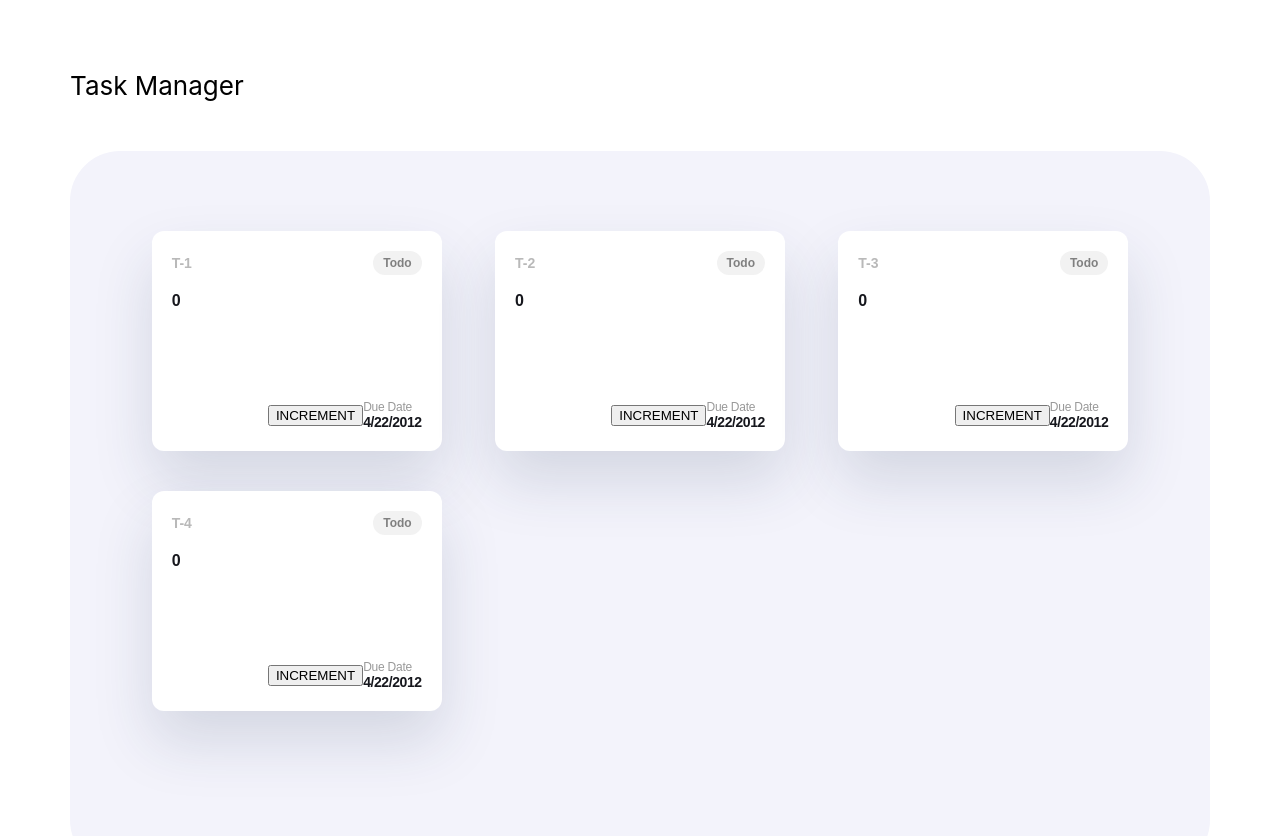
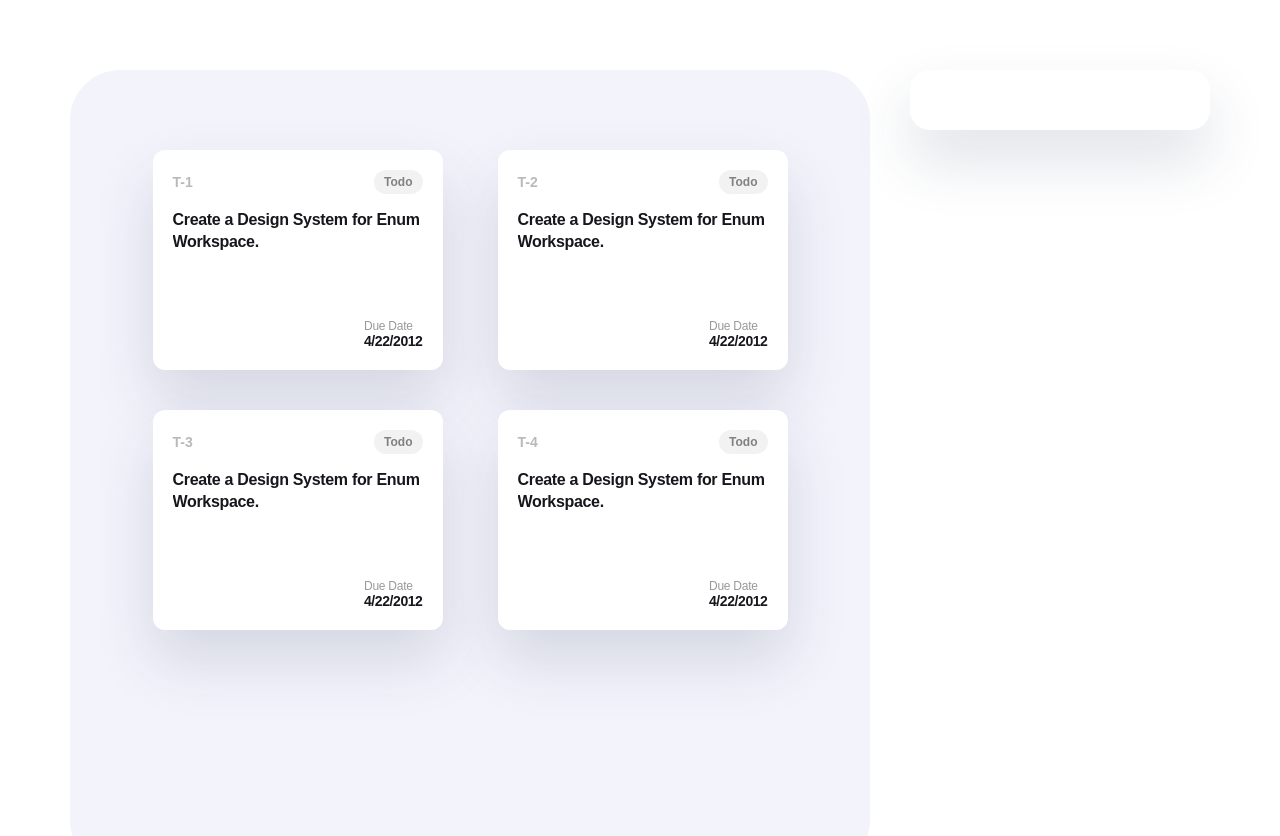
Before and after one commit to AnitaGulacsi/SkillBrain, a React (Create React App) app in the folder Homeworks/React/Task-Manager/: page / in a window 1280 px wide. Shown: the top 836 px of the page. Built offline with nearby package versions, Linux system fonts and the light colour scheme; a web font is replaced by a local one.

Commit message:
added sidebar

```diff
--- a/Homeworks/React/Task-Manager/src/App.css
+++ b/Homeworks/React/Task-Manager/src/App.css
@@ -8,7 +8,8 @@
 .app-content {
   flex: 1;
   display: grid;
-  grid-template-rows: max-content auto;
+  grid-template-columns: auto minmax(20%, 300px);
+  gap: 40px;
 }
 
 .app-content h3 {
@@ -18,3 +19,14 @@
   line-height: 31px;
   margin: 0 0 50px;
 }
+
+.card-xl {
+  background-color: white;
+  border-radius: 20px;
+  padding: 30px;
+  box-shadow: 0px 30px 60px rgba(32, 56, 85, 0.15);
+}
+
+.side-bar-right {
+  width: 100%;
+}
--- a/Homeworks/React/Task-Manager/src/App.jsx
+++ b/Homeworks/React/Task-Manager/src/App.jsx
@@ -58,8 +58,16 @@ function App() {
   return (
     <div className="app-container">
       <div className="app-content">
-        <h3>Task Manager</h3>
+
         <TaskViewer taskList={data} />
+
+        <div className="side-bar-right">
+          <div className='card-xl'>
+
+            <div/>
+          </div>
+        </div>
+
       </div>
     </div>
   );
--- a/Homeworks/React/Task-Manager/src/components/task-card/TaskCard.jsx
+++ b/Homeworks/React/Task-Manager/src/components/task-card/TaskCard.jsx
@@ -14,7 +14,7 @@ function TaskCard(props) {
 
   //props => object argument with data and returns a React element
 
-  const [taskId, setTaskId] = useState(props.id);  //hook => use...  //ne returneaza un array
+  // const [taskId, setTaskId] = useState(props.id);  //hook => use...  //ne returneaza un array
   // valoare + functia cu care facem update
   //trebuie sa fie declarate le nivel 0
 
@@ -24,14 +24,14 @@ function TaskCard(props) {
   //   // console.log("hello" + props.id);
   // }
 
-  const [counter, setCounter ] = useState(0);
+  // const [counter, setCounter ] = useState(0);
 
-  console.log("RENDER" + counter + props.id);
+  // console.log("RENDER" + counter + props.id);
 
-  const handleClick = () => {
-    setCounter(counter + 1);
-    console.log("cnt" , counter);
-  }
+  // const handleClick = () => {
+  //   setCounter(counter + 1);
+  //   console.log("cnt" , counter);
+  // }
 
   return (
     <div className="card-wrapper">
@@ -44,8 +44,8 @@ function TaskCard(props) {
         </div> */}
       </div>
       <div className="card-content">
-        {/* <p> {props.name} </p> */}
-        <p>{counter}</p>
+        <p> {props.name} </p>
+        {/* <p>{counter}</p> */}
       </div>
       <div className="card-footer">
         {/* difference between using onClick={handleClick} and onClick={handleClick()}
@@ -57,7 +57,7 @@ function TaskCard(props) {
       This means that when the component renders, handleClick will be executed, and its return value will be used as the event handler.
       If handleClick returns a function, that returned function will be executed when the button is clicked. */}
         {/* <button onClick={handleClick}>Click me </button> */}
-        <button onClick={handleClick}>INCREMENT</button>
+        {/* <button onClick={handleClick}>INCREMENT</button> */}
         <DateContainer date = {props.dueDate}/>
         {/* <div className="due-date">
           <p>Due Date</p>
--- a/Homeworks/React/Task-Manager/src/components/task-viewer/TaskViewer.css
+++ b/Homeworks/React/Task-Manager/src/components/task-viewer/TaskViewer.css
@@ -3,6 +3,10 @@
   border-radius: 50px;
   padding: 80px;
   overflow-y: scroll;
+}
+
+.task-viewer-container::-webkit-scrollbar {
+  display: none; /* Safari and Chrome */
 }
 
 .task-list-container {
```
